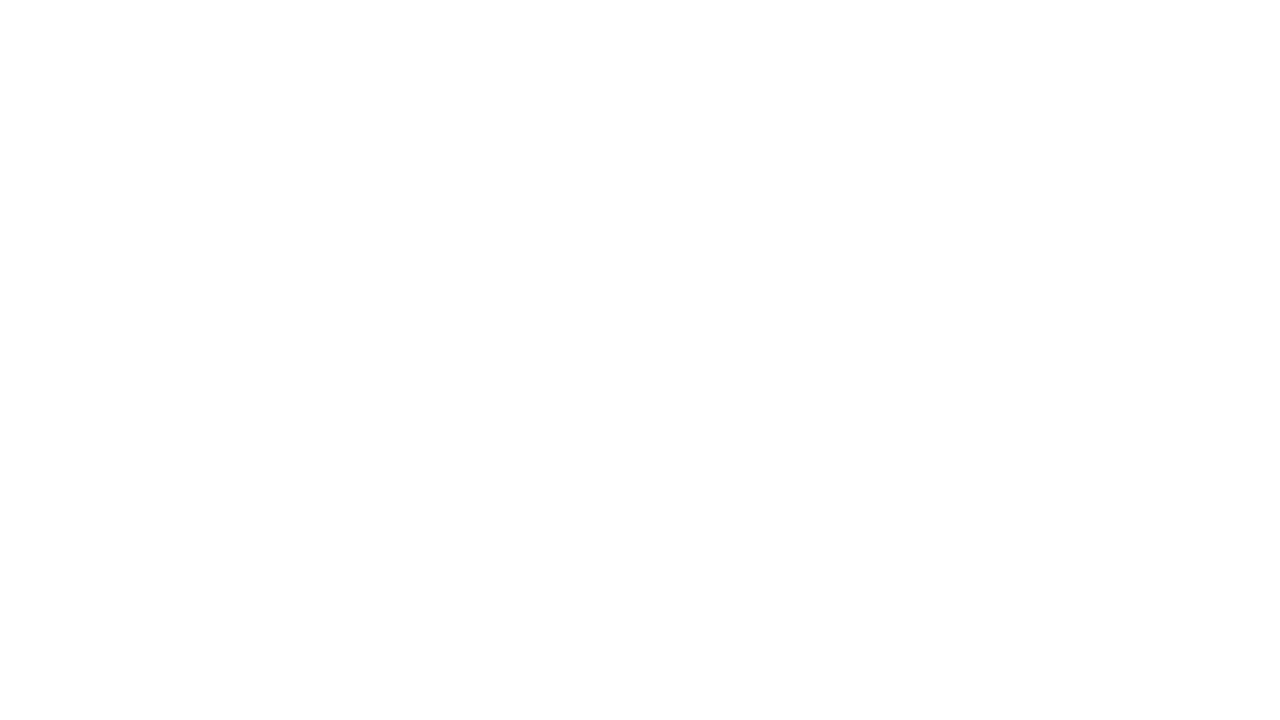
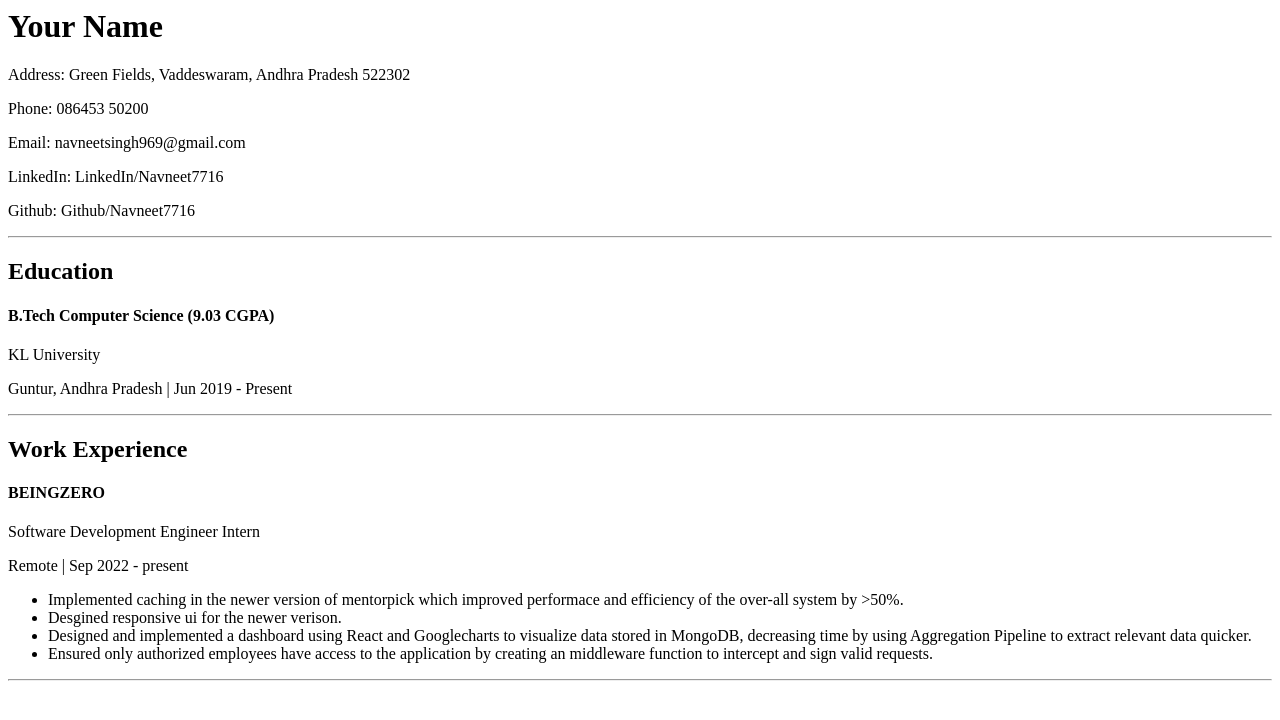
Before and after one commit to navneetbz/resume, a plain HTML site: page index.html in a window 1280 px wide. Drawn offline with Linux system fonts and the light colour scheme.

Commit message:
added some more details

```diff
--- a/index.html
+++ b/index.html
@@ -1,8 +1,50 @@
 <html>
-    <head>
-        <title>Resume</title>
-    </head>
-    <body>
+<head>
+    <title>Resume</title>
+</head>
+<body>
+    <h1>Your Name</h1>
+    <div class="personal-info">
+        <p>Address: Green Fields, Vaddeswaram, Andhra Pradesh 522302</p>
+        <p>
+            Phone: 086453 50200
+        </p>
+        <p>
+            Email: navneetsingh969@gmail.com
+        </p>
+        <p>
+            LinkedIn: LinkedIn/Navneet7716
+        </p>
+        <p>
+            Github: Github/Navneet7716
+        </p>
 
-    </body>
+    </div>
+    <hr>
+    <div class="education-section">
+        <h2>Education</h2>
+        <h4>B.Tech Computer Science (9.03 CGPA)</h4>
+        <p>KL University</p>
+        <p>Guntur, Andhra Pradesh | Jun 2019 - Present</p>
+    </div>
+    <hr>
+    <div>
+        <h2>Work Experience</h2>
+        <h4>BEINGZERO</h4>
+        <p>Software Development Engineer Intern</p>
+        <p>Remote | Sep 2022 - present</p>
+        <ul>
+            <li>Implemented caching in the newer version of mentorpick which improved performace and efficiency of the
+                over-all system by >50%.</li>
+            <li>Desgined responsive ui for the newer verison.</li>
+            <li>Designed and implemented a dashboard using React and Googlecharts to visualize data stored in MongoDB,
+                decreasing time by using Aggregation Pipeline to extract relevant data quicker.</li>
+            <li>Ensured only authorized employees have access to the application by creating an middleware function to
+                intercept and sign valid requests.</li>
+        </ul>
+    </div>
+    <hr>
+
+</body>
+
 </html>
```
